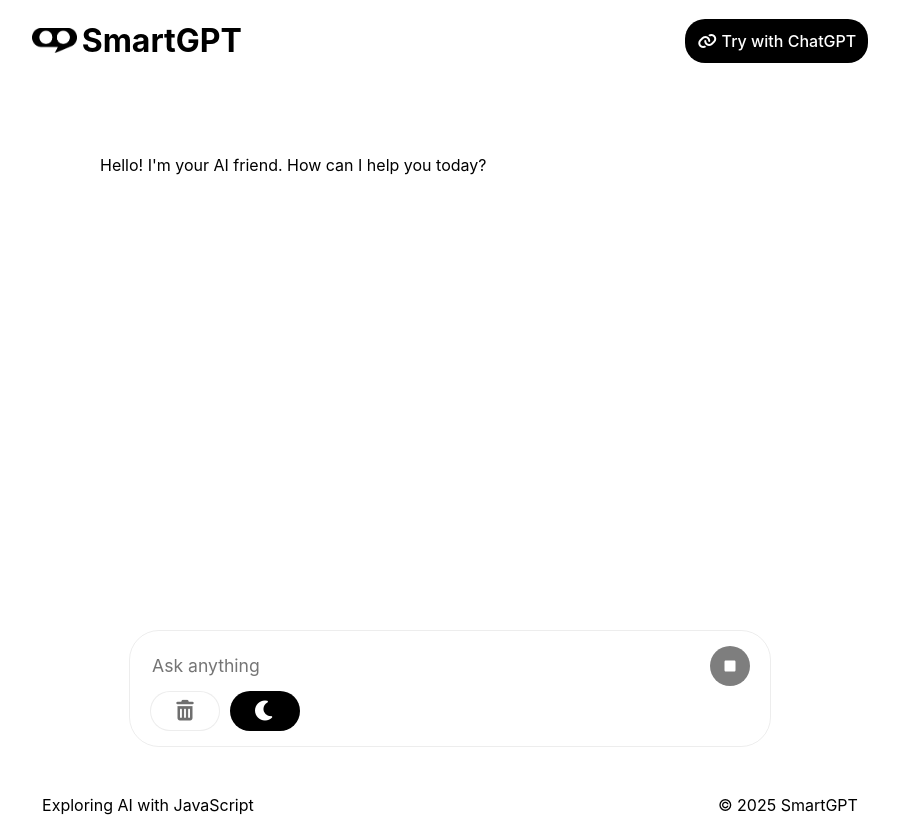
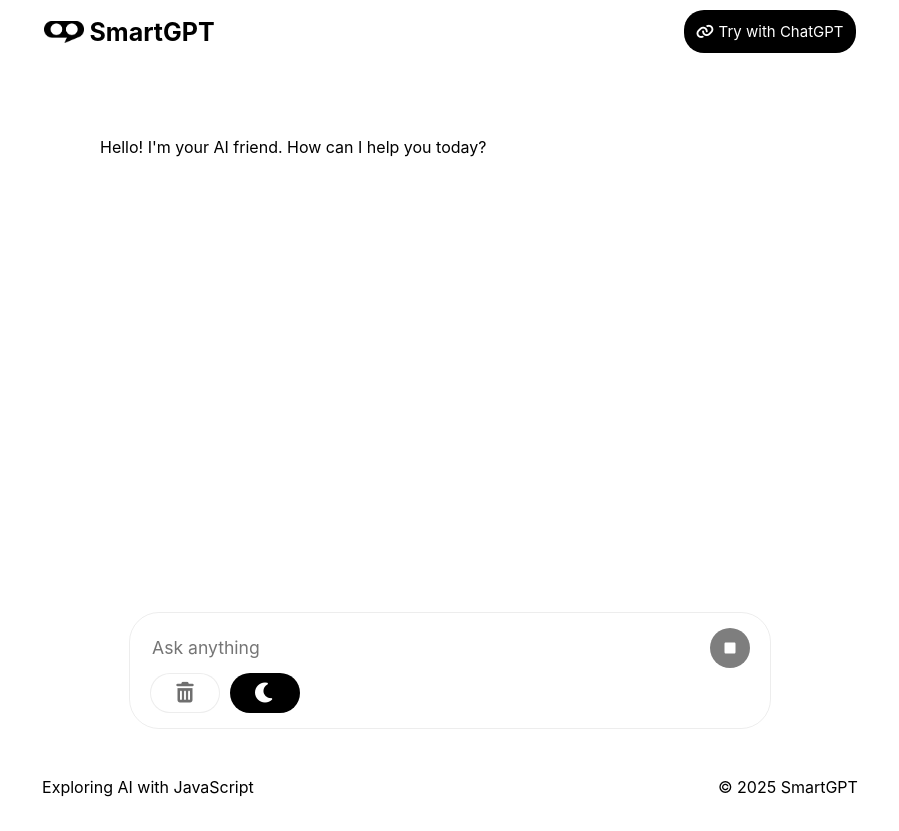
Before and after one commit to manveldjagharyan/SmartGPT, a plain HTML site: page index.html in a window 1280 px wide. Shown: the whole page, without its empty margins (190-1089 px from the left). Drawn offline with Linux system fonts and the light colour scheme; a web font is replaced by a local one.

Commit message:
Update style.css

```diff
--- a/style.css
+++ b/style.css
@@ -69,10 +69,11 @@ header>h1 {
     justify-content: center;
     align-items: center;
     gap: 5px;
+    font-size: 25px;
 }
 
 header .logo {
-    width: 45px;
+    width: 40px;
     height: 30px;
     object-fit: contain;
     font-size: 30px;
@@ -95,9 +96,10 @@ body.dark #errorText {
 header>a {
     text-decoration: none;
     color: rgb(255, 255, 255);
-    font-weight: 500;
+    font-weight: 400;
     background-color: rgb(0, 0, 0);
     padding: 10px;
+    font-size: 15px;
     border-radius: 20px;
     gap: 5px;
     transition: .4s;
```
